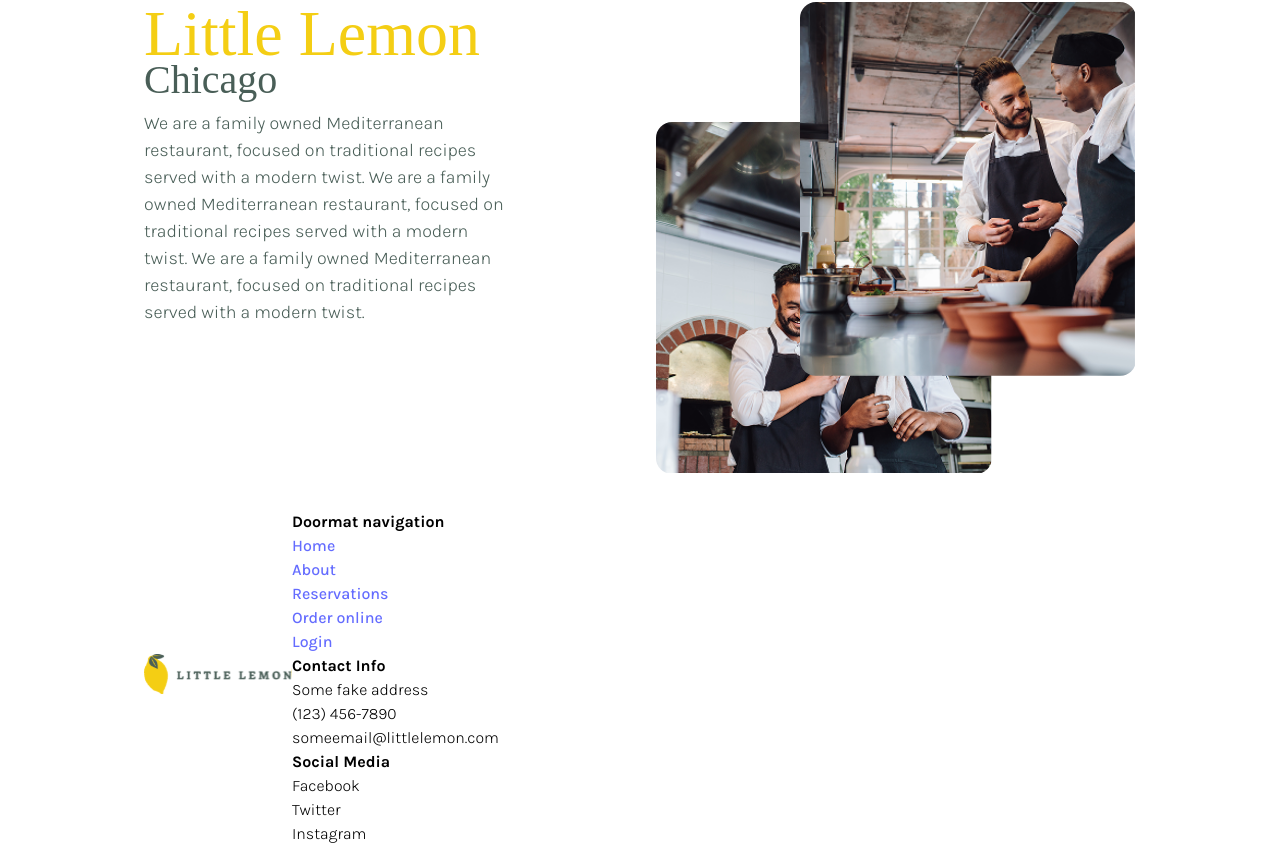
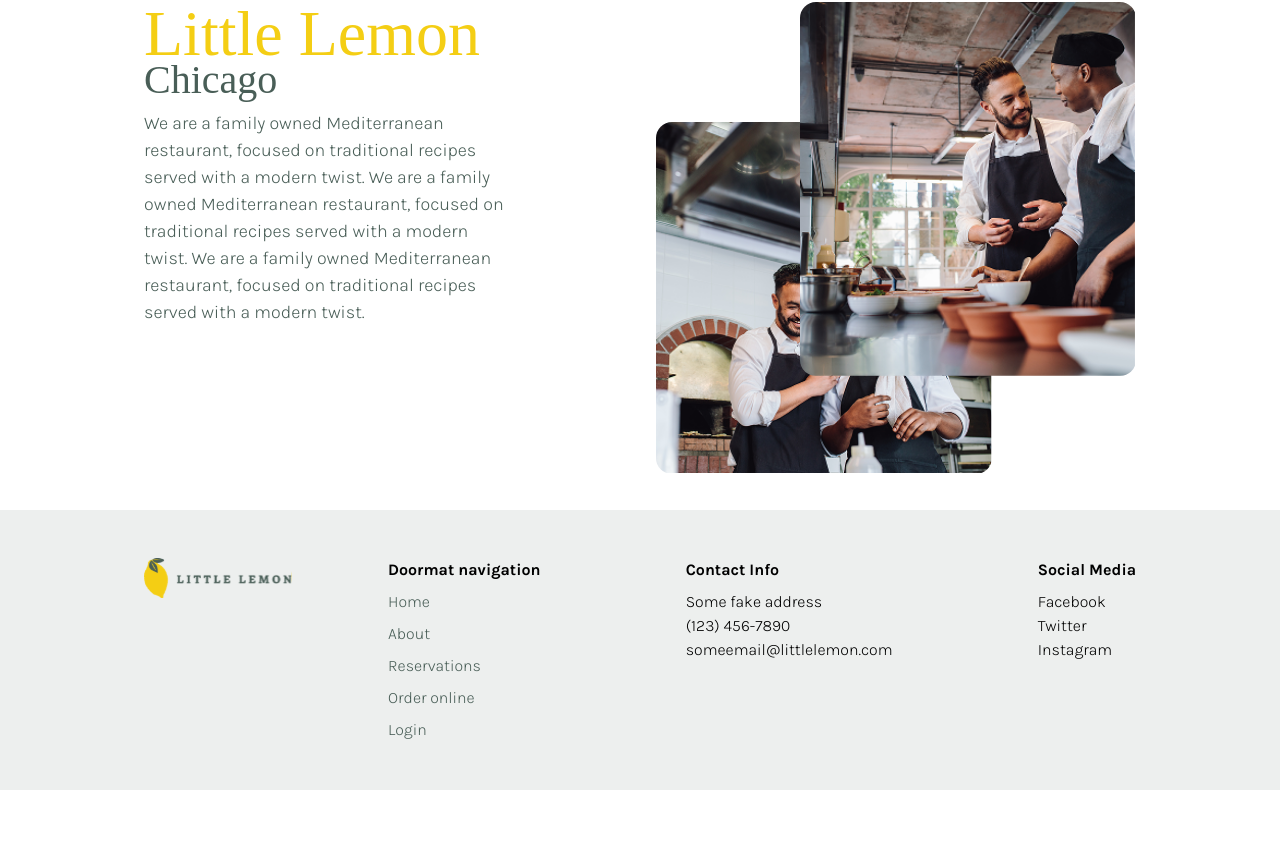
Before and after one commit to raphaellopes/meta-capstone-project, a React (Vite) app: page / in a window 1280 px wide. Shown: the part 1465-2311 px from the top of the page. After the commit the page ends 2255 px from the top, so only its background shows below. Built offline with nearby package versions, Linux system fonts and the light colour scheme; a web font is replaced by a local one.

Commit message:
styling footer

```diff
--- a/src/components/footer/index.tsx
+++ b/src/components/footer/index.tsx
@@ -9,21 +9,25 @@ const Footer = () => (
         <img src={Logo} alt="Little Lemon" />
       </div>
       <div className="footer-content">
-        <div>
+        <div className="footer-content-wrapper">
           <h4>Doormat navigation</h4>
           <Nav />
         </div>
+        <div className="footer-content-wrapper">
+          <h4>Contact Info</h4>
           <div>
-          <h4>Contact Info</h4>
             <p>Some fake address</p>
             <p>(123) 456-7890</p>
             <p>someemail@littlelemon.com</p>
           </div>
+        </div>
+        <div className="footer-content-wrapper">
+          <h4>Social Media</h4>
           <div>
-          <h4>Social Media</h4>
             <p>Facebook</p>
             <p>Twitter</p>
             <p>Instagram</p>
+          </div>
         </div>
       </div>
     </div>
--- a/src/components/footer/styles.css
+++ b/src/components/footer/styles.css
@@ -1,10 +1,47 @@
+#footer {
+  background-color: var(--seconday-light);
+  padding: 3rem 0;
+}
+
+#footer > .container {
+  display: flex;
+  flex-direction: column;
+  gap: 1rem;
+}
+
+#footer .footer-content {
+  display: flex;
+  flex-direction: column;
+  gap: 1.5rem;
+}
+
+#footer .footer-content-wrapper {
+  display: flex;
+  flex-direction: column;
+  gap: 0.5rem
+}
+
+#footer .nav-list {
+  display: flex;
+  flex-direction: column;
+  gap: 0.5rem;
+}
+
+#footer .nav-link {
+  color: var(--primary-base);
+  font-weight: var(--font-primary-weight-regular);
+}
+
 @media (min-width: 768px) {
   #footer > .container {
-    display: flex;
-    align-items: center
+    flex-direction: row;
+    align-items: start;
+    gap: 6rem;
   }
 
-  .footer-content {
+  #footer .footer-content {
+    flex-direction: row;
+    justify-content: space-between;
     flex: 1;
   }
 }
--- a/src/components/nav/index.tsx
+++ b/src/components/nav/index.tsx
@@ -1,20 +1,20 @@
 const Nav = () => (
-  <nav>
-    <ul>
-      <li>
-        <a href="#" title="Link to home page">Home</a>
+  <nav className="nav">
+    <ul className="nav-list">
+      <li className="nav-item">
+        <a className="nav-link" href="#" title="Link to home page">Home</a>
       </li>
-      <li>
-        <a href="/about" title="Link to about page">About</a>
+      <li className="nav-item">
+        <a className="nav-link" href="/about" title="Link to about page">About</a>
       </li>
-      <li>
-        <a href="/reservations" title="Link to reservations page">Reservations</a>
+      <li className="nav-item">
+        <a className="nav-link" href="/reservations" title="Link to reservations page">Reservations</a>
       </li>
-      <li>
-        <a href="/order-online" title="Link to order online page">Order online</a>
+      <li className="nav-item">
+        <a className="nav-link" href="/order-online" title="Link to order online page">Order online</a>
       </li>
-      <li>
-        <a href="/login" title="Link to login page">Login</a>
+      <li className="nav-item">
+        <a className="nav-link" href="/login" title="Link to login page">Login</a>
       </li>
     </ul>
   </nav>
```
Lines whose indentation alone changed are shown as unchanged.
